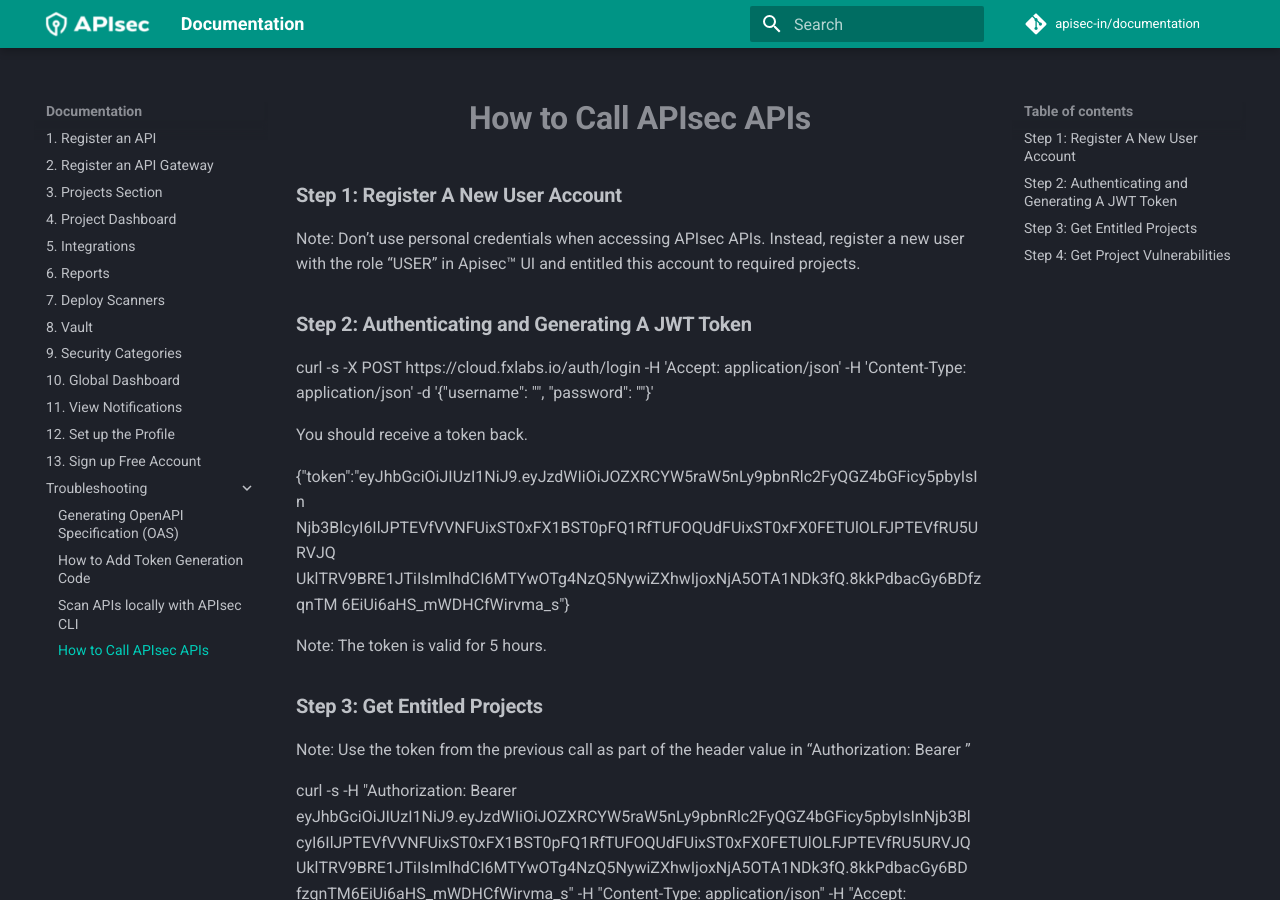
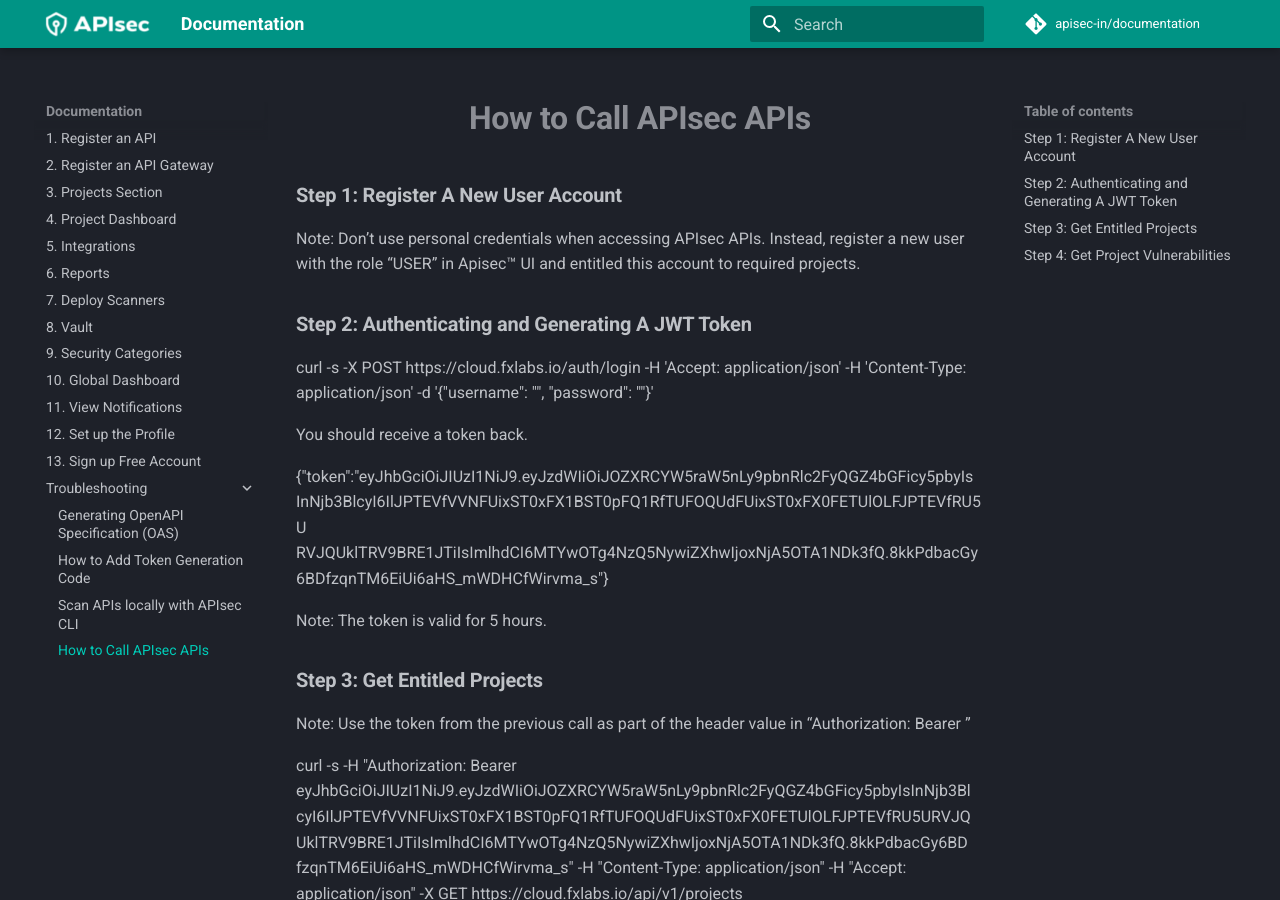
Before and after one commit to apisec-inc/documentation, an MkDocs documentation site: the page built from docs/Call APIsec APIs.md, in a window 1280 px wide and 900 px high. Built offline with MkDocs 1.6.1 and Material for MkDocs 9.7.7, drawn with Linux system fonts in a browser that asks for light colours; comment, search, counter and statistics services are not loaded.

Commit message:
Update Call APIsec APIs.md

```diff
--- a/docs/Call APIsec APIs.md
+++ b/docs/Call APIsec APIs.md
@@ -12,10 +12,10 @@
 
 You should receive a token back.
 
-{"token":"eyJhbGciOiJIUzI1NiJ9.eyJzdWIiOiJOZXRCYW5raW5nLy9pbnRlc2FyQGZ4bGFicy5pbyIsIn
-Njb3BlcyI6IlJPTEVfVVNFUixST0xFX1BST0pFQ1RfTUFOQUdFUixST0xFX0FETUlOLFJPTEVfRU5URVJQ
-UklTRV9BRE1JTiIsImlhdCI6MTYwOTg4NzQ5NywiZXhwIjoxNjA5OTA1NDk3fQ.8kkPdbacGy6BDfzqnTM
-6EiUi6aHS_mWDHCfWirvma_s"}
+{"token":"eyJhbGciOiJIUzI1NiJ9.eyJzdWIiOiJOZXRCYW5raW5nLy9pbnRlc2FyQGZ4bGFicy5pbyIs
+InNjb3BlcyI6IlJPTEVfVVNFUixST0xFX1BST0pFQ1RfTUFOQUdFUixST0xFX0FETUlOLFJPTEVfRU5U
+RVJQUklTRV9BRE1JTiIsImlhdCI6MTYwOTg4NzQ5NywiZXhwIjoxNjA5OTA1NDk3fQ.8kkPdbacGy
+6BDfzqnTM6EiUi6aHS_mWDHCfWirvma_s"}
 
 Note: The token is valid for 5 hours.
 
```
